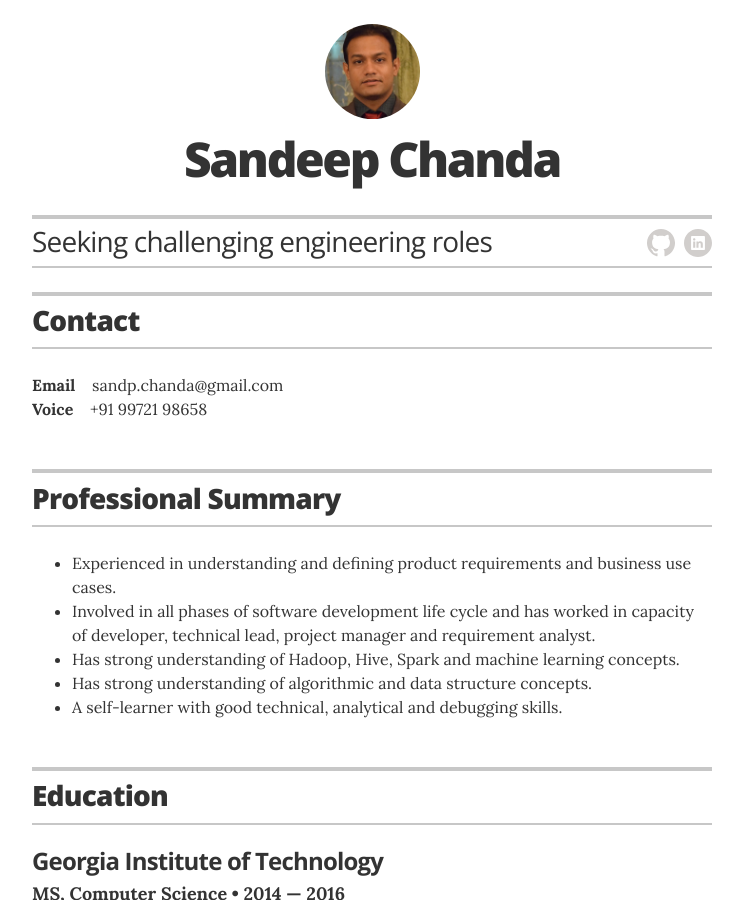
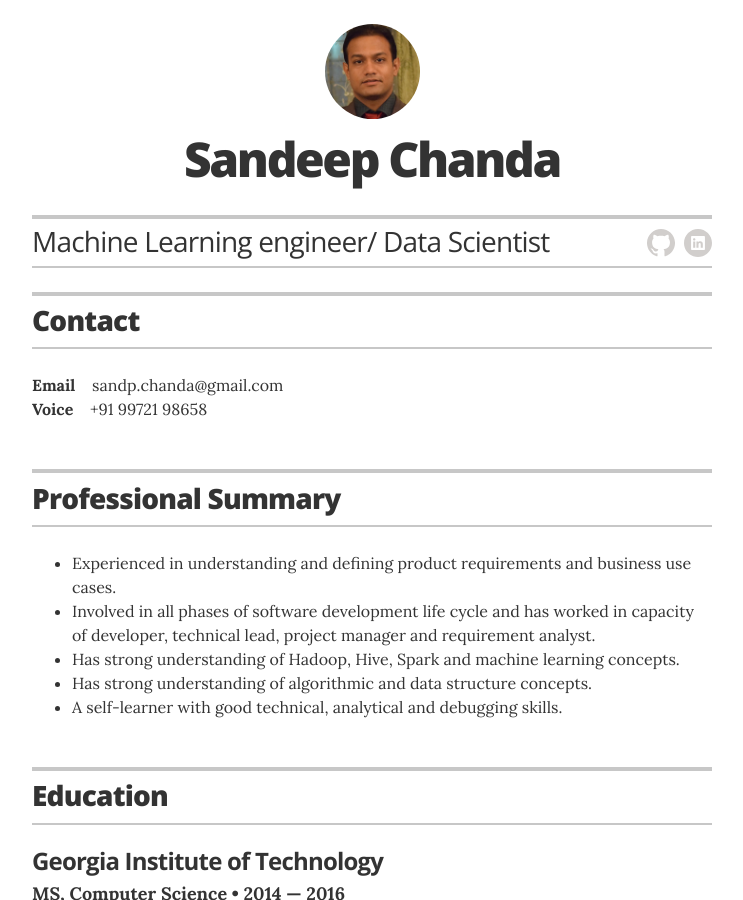
Before and after one commit to CapedCrusader/resume, a Jekyll site: the page built from index.html, in a window 1280 px wide and 900 px high. Shown: the whole window, without its empty margins (268-1011 px from the left). Built offline with Jekyll 4.4.1, drawn with Linux system fonts in a browser that asks for light colours.

Commit message:
Updated resume config

```diff
--- a/_config.yml
+++ b/_config.yml
@@ -1,6 +1,6 @@
 # Site settings
 title: "Sandeep Chanda"
-description: "Engineer working at the intersection of big data and machine learning"
+description: "Machine Learning engineer/ Data Scientist"
 
 # Build settings
 markdown: kramdown
@@ -11,9 +11,9 @@ sass:
 # Resume settings
 resume_avatar:                  "true"
 resume_name:                    "Sandeep Chanda"
-resume_title:                   "Seeking challenging engineering roles"
+resume_title:                   "Machine Learning engineer/ Data Scientist"
 resume_contact_email:
-  "sandp.chanda@gmail.com"
+  "https://in.linkedin.com/in/sandeepchanda"
 
 # use "yes" to display the email contact button,
 # "no" to display an "I'm not looking for work" message,
@@ -36,7 +36,7 @@ resume_section_associations:    false
 # Resume social links
 # uncomment the options you wish to display, and add your own URL
 resume_social_links:
-  resume_github_url:            "https://github.com/capedcrusader"
+  resume_github_url:            "https://github.com/chandasandeep"
   #resume_twitter_url:           "https://twitter.com/iamsandeepc"
   #resume_dribbble_url:          "https://dribbble.com/jag"
   # resume_facebook_url:          "insert Facebook URL here"
```
